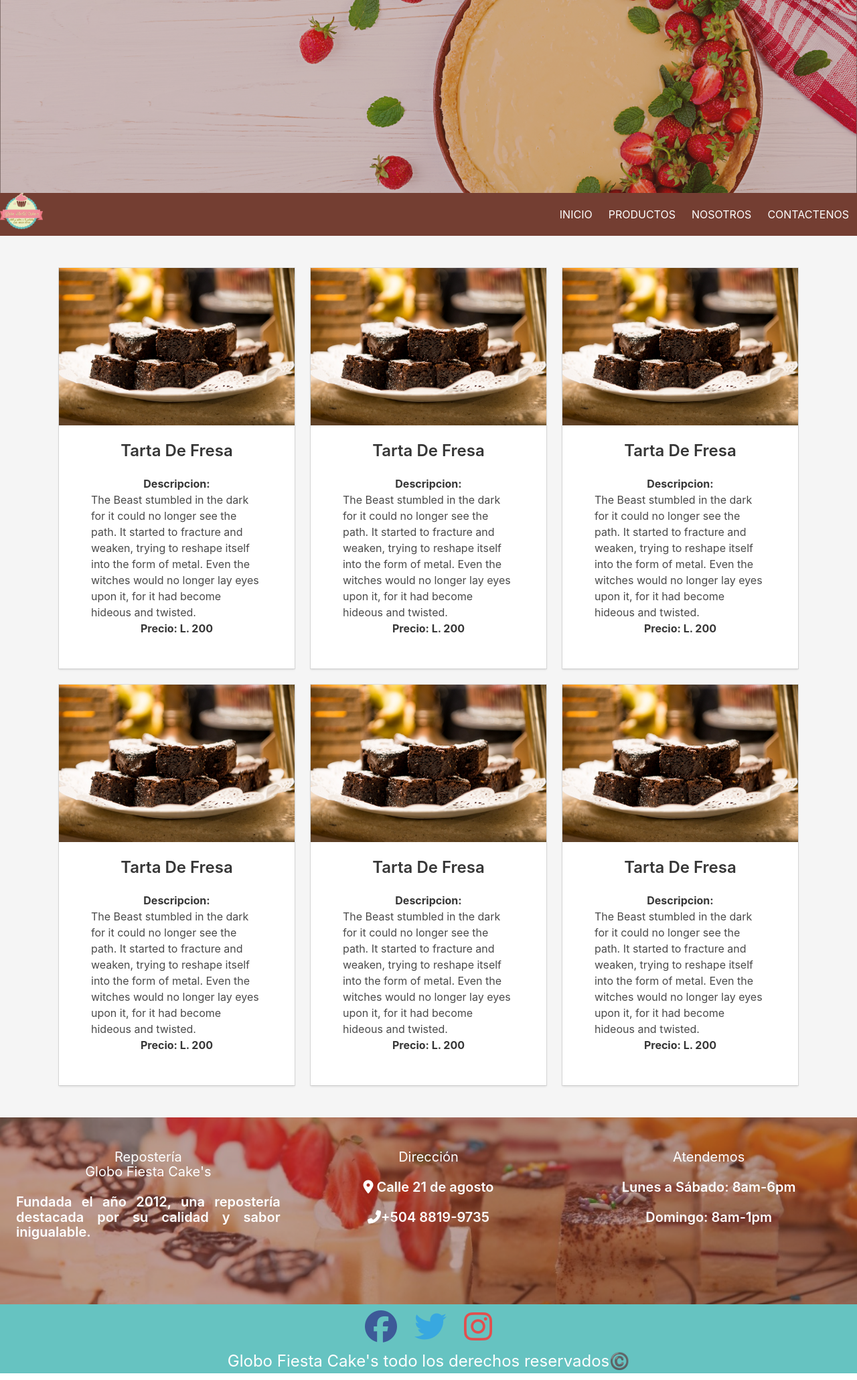
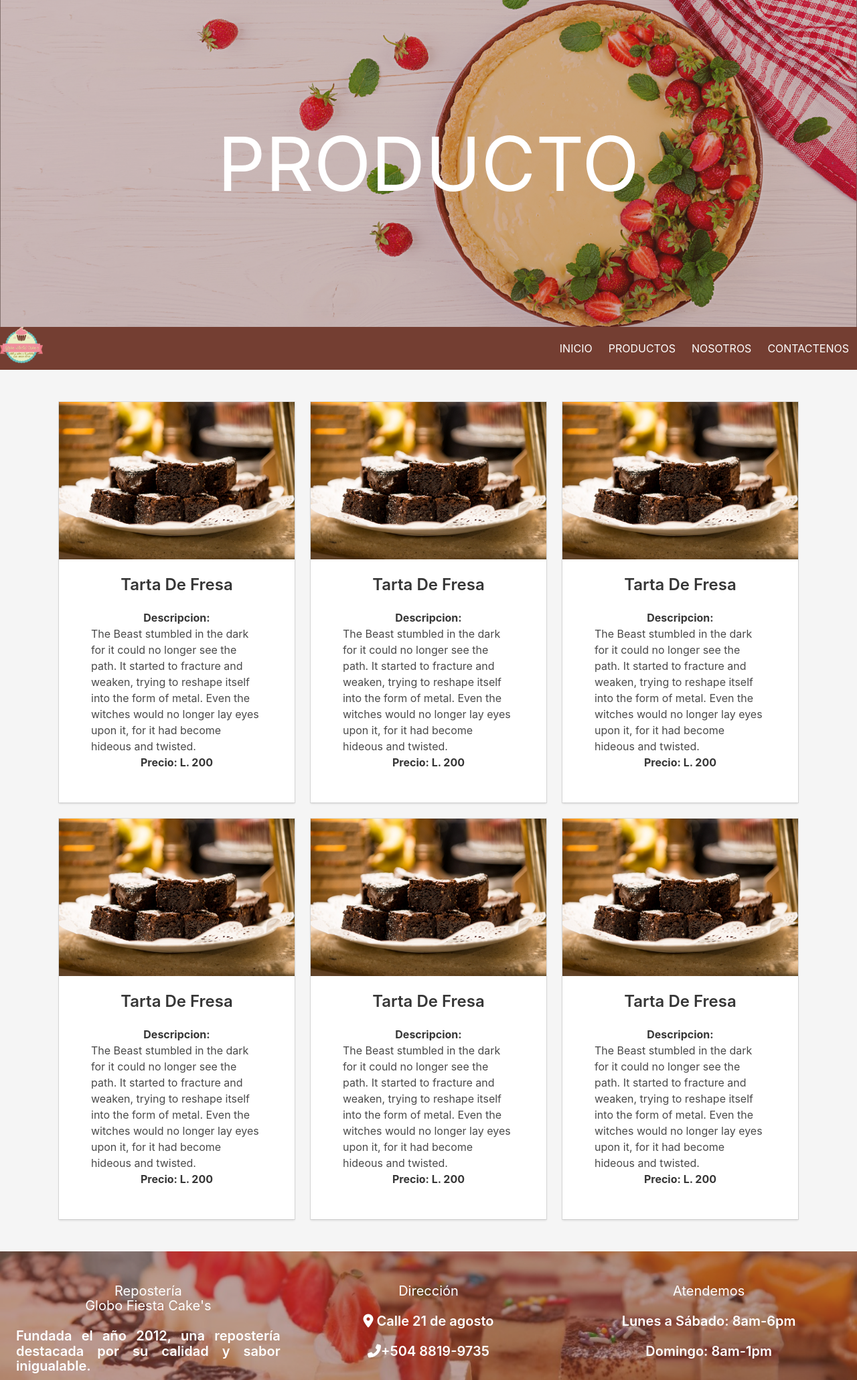
Before and after one commit to ProyectoPortalesWebIIParcial/ReposteriaGloboFiestaCakes-s, a PHP site: page /tartas.html in a window 1280 px wide. Shown: the top 2060 px of the page at 67% size. Run offline with PHP 8.4, Linux system fonts and the light colour scheme; some libraries are stand-ins or nearby versions.

Commit message:
Se agrego el titulo en la parte del hero para reflejar  en que seccion se encuentra
Signed-off-by: Mayra Guevara <maystef1@hotmail.com>

```diff
--- a/css/style.css
+++ b/css/style.css
@@ -131,16 +131,11 @@ a:hover {
 /*Pagina Producto como tal*/
 body {
     background: var(--smokywhite);
+}
+
+.container h1{
+        text-align: center;
+        font-size: 7rem;
+        margin-top: 1rem;
+        margin-bottom: 1rem;
     }
-    /* Card start*/
-    .card {overflow:hidden}
-    .card.large {
-    height: 600px;
-    -webkit-backface-visibility: hidden;
-    backface-visibility: initial;
-    border-radius: 5px;
-    }
-    /* Card end */
-    .media-content {
-    overflow: hidden;
-    }
--- a/tartas.html
+++ b/tartas.html
@@ -19,6 +19,7 @@
     <section class="hero is-medium is-brown has-text-white">
         <div class="hero-body">
             <div class="container">
+                <h1>PRODUCTO</h1>
             </div>
         </div>
 
```
